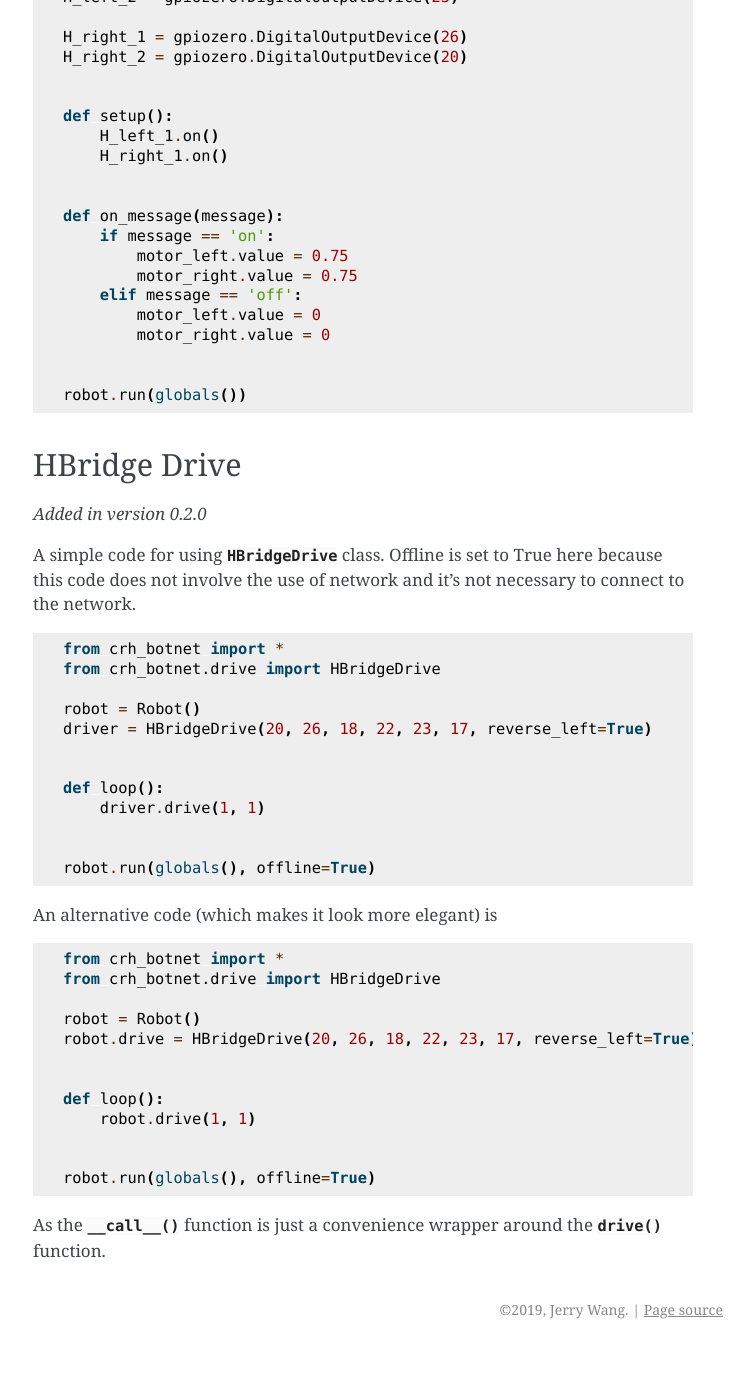
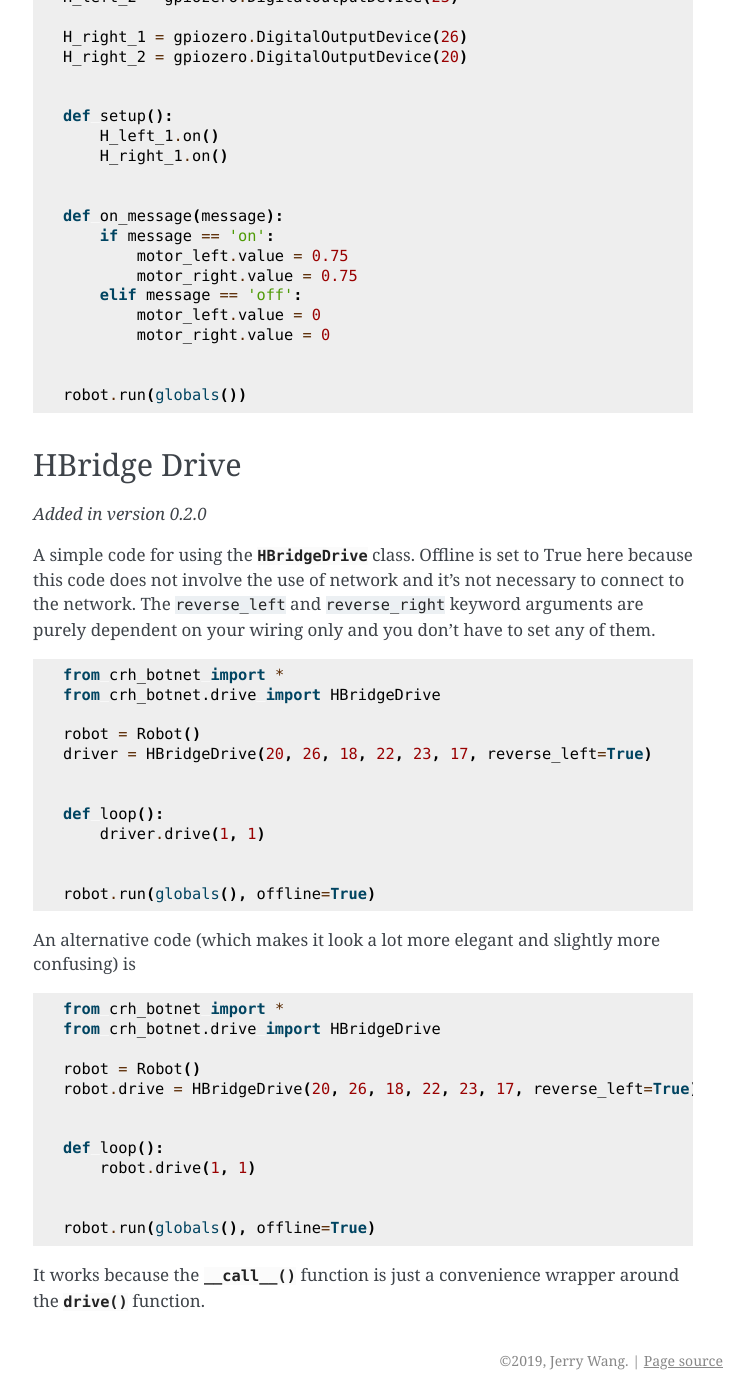
Before and after one commit to jeriewang/crh-botnet, a Sphinx documentation site: the page built from docs/examples.rst, in a window 1280 px wide and 1400 px high, scrolled down 3723 px. Shown: the whole window, without its empty margins (387-1140 px from the left). Built offline with Sphinx 7.4.7, drawn with Linux system fonts in a browser that asks for light colours; before the commit the page ends 5072 px from its top, so only the background shows below that.

Commit message:
Added Documentation

```diff
--- a/docs/drive.rst
+++ b/docs/drive.rst
@@ -3,6 +3,8 @@ The Drive Module
 ================
 
 *Added in version 0.2*
+
+A helper class designed for L298N motor controller.
 
 .. autoclass:: crh_botnet.drive.HBridgeDrive
     :members:
--- a/docs/examples.rst
+++ b/docs/examples.rst
@@ -90,15 +90,17 @@ HBridge Drive
 
 *Added in version 0.2.0*
 
-A simple code for using :class:`~crh_botnet.drive.HBridgeDrive` class. Offline
+A simple code for using the :class:`~crh_botnet.drive.HBridgeDrive` class. Offline
 is set to True here because this code does not involve the use of network and
-it's not necessary to connect to the network.
+it's not necessary to connect to the network. The ``reverse_left`` and ``reverse_right``
+keyword arguments are purely dependent on your wiring only and you don't have to
+set any of them.
 
 .. literalinclude:: examples/h_bridge_drive.py
 
-An alternative code (which makes it look more elegant) is
+An alternative code (which makes it look a lot more elegant and slightly more confusing) is
 
 .. literalinclude:: examples/h_bridge_drive_alt.py
 
-As the :meth:`~crh_botnet.drive.HBridgeDrive.__call__` function is just a convenience wrapper
+It works because the :meth:`~crh_botnet.drive.HBridgeDrive.__call__` function is just a convenience wrapper
 around the :meth:`~crh_botnet.drive.HBridgeDrive.drive` function.
```
